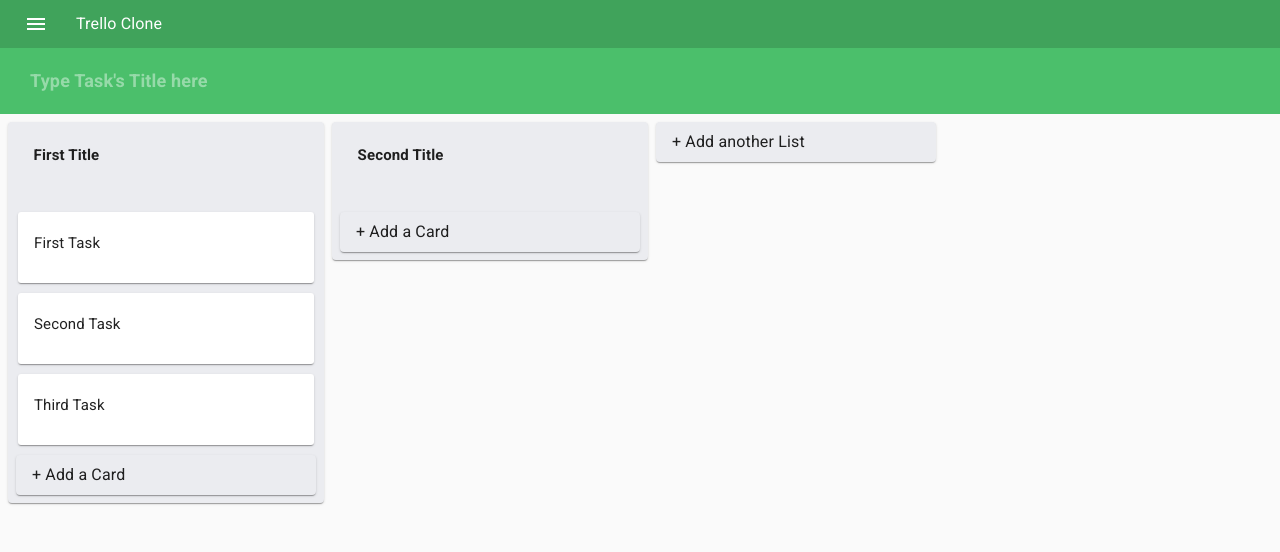
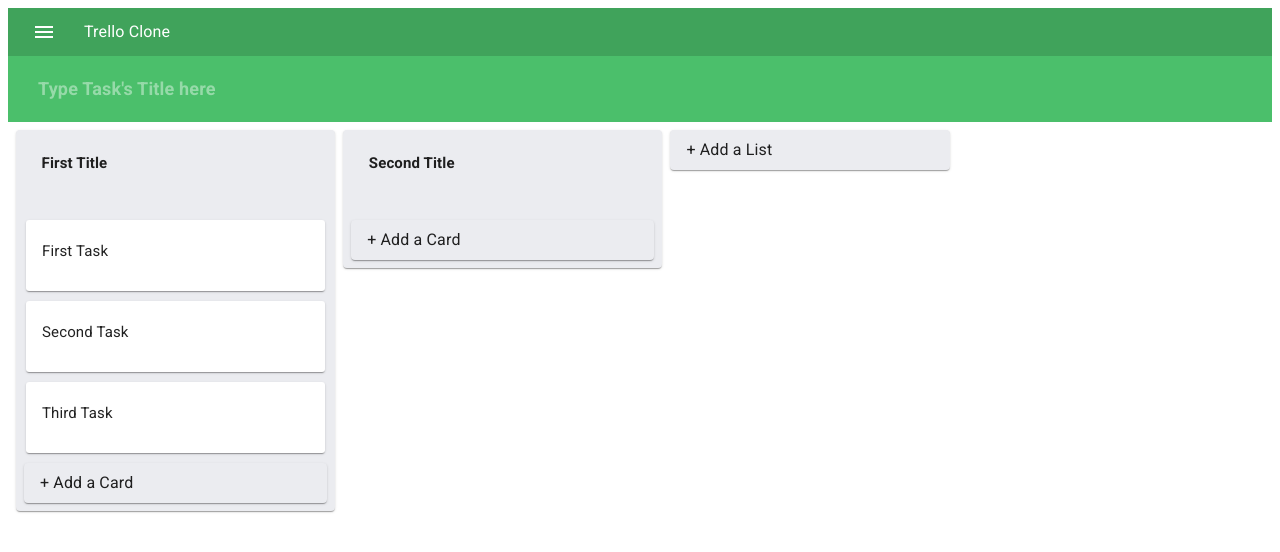
Before and after one commit to Danielkhakbaz/Trello-Clone-Edition, a React (Create React App) app: page / in a window 1280 px wide. Shown: the top 552 px of the page. Built offline with nearby package versions, Linux system fonts and the light colour scheme.

Commit message:
Refactoring The Code and Adding PropTypes

```diff
--- a/src/App.js
+++ b/src/App.js
@@ -1,18 +1,17 @@
 import React, { useState } from "react";
-import { v4 as uuid } from "uuid";
+import Navbar from "./components/Navbar/Navbar";
+import Nav from "./components/Nav/Nav";
 import List from "./components/List/List";
+import InputContainer from "./components/InputContainer/InputContainer";
+import StoreApi from "./utils/storeApi";
 import store from "./utils/store";
-import StoreApi from "./utils/storeApi";
-import InputContainer from "./components/Input/InputContainer";
 import { makeStyles } from "@material-ui/core/styles";
 import { DragDropContext, Droppable } from "react-beautiful-dnd";
-import Navbar from "./components/Navbar/Navbar";
-import Nav from "./components/Nav/Nav";
 
-const useStyle = makeStyles((theme) => ({
+const useStyle = makeStyles(() => ({
     root: {
+        width: "100%",
         minHeight: "100vh",
-        width: "100%",
         overflowY: "auto",
     },
     listContainer: {
@@ -20,18 +19,18 @@ const useStyle = makeStyles((theme) => ({
     },
 }));
 
-export default function App() {
+const App = () => {
+    const classes = useStyle();
+
     const [data, setData] = useState(store);
-    const classes = useStyle();
+    const [value, setValue] = useState("");
+
     const addMoreCard = (title, listId) => {
-        console.log(title, listId);
-
-        const newCardId = uuid();
+        const newCardId = data.length;
         const newCard = {
             id: newCardId,
             title,
         };
-
         const list = data.lists[listId];
         list.cards = [...list.cards, newCard];
 
@@ -42,16 +41,17 @@ export default function App() {
                 [listId]: list,
             },
         };
+
         setData(newState);
     };
-
     const addMoreList = (title) => {
-        const newListId = uuid();
+        const newListId = data.length;
         const newList = {
             id: newListId,
             title,
             cards: [],
         };
+
         const newState = {
             listIds: [...data.listIds, newListId],
             lists: {
@@ -59,9 +59,9 @@ export default function App() {
                 [newListId]: newList,
             },
         };
+
         setData(newState);
     };
-
     const updateListTitle = (title, listId) => {
         const list = data.lists[listId];
         list.title = title;
@@ -73,12 +73,11 @@ export default function App() {
                 [listId]: list,
             },
         };
+
         setData(newState);
     };
-
     const onDragEnd = (result) => {
         const { destination, source, draggableId, type } = result;
-        console.log("destination", destination, "source", source, draggableId);
 
         if (!destination) {
             return;
@@ -119,16 +118,14 @@ export default function App() {
                     [destinationList.id]: destinationList,
                 },
             };
+
             setData(newState);
         }
     };
-
-    const [value, setValue] = useState("");
-    const handle = (titleValue) => {
+    const handleTitleInput = (titleValue) => {
         setValue(titleValue);
     };
-
-    const handleDelete = (cardID) => {
+    const handleDeleteList = (cardID) => {
         const cards = data.lists.cards.filter((card) => card !== cardID);
         setData(cards);
     };
@@ -139,7 +136,7 @@ export default function App() {
         >
             <div className={classes.root}>
                 <Navbar />
-                <Nav inputValue={value} onChangeInput={handle} />
+                <Nav inputValue={value} onTitleChange={handleTitleInput} />
 
                 <DragDropContext onDragEnd={onDragEnd}>
                     <Droppable
@@ -157,10 +154,12 @@ export default function App() {
                                     const list = data.lists[listId];
                                     return (
                                         <List
+                                            index={index}
                                             list={list}
                                             key={listId}
-                                            index={index}
-                                            onHandleDeleteList={handleDelete}
+                                            onHandleDeleteList={
+                                                handleDeleteList
+                                            }
                                         />
                                     );
                                 })}
@@ -173,4 +172,6 @@ export default function App() {
             </div>
         </StoreApi.Provider>
     );
-}
+};
+
+export default App;
--- a/src/components/Cards.js
+++ b/src/components/Cards/Cards.js
@@ -2,6 +2,7 @@ import React, { useState } from "react";
 import { Card, CardContent, InputBase } from "@material-ui/core";
 import { makeStyles } from "@material-ui/core/styles";
 import { Draggable } from "react-beautiful-dnd";
+import PropTypes from "prop-types";
 
 const useStyle = makeStyles(() => ({
     card: {
@@ -15,12 +16,14 @@ const useStyle = makeStyles(() => ({
         fontSize: "15px",
     },
 }));
-export default function Cards({ card, index }) {
+
+const Cards = ({ card, index }) => {
     const styles = useStyle();
 
-    const [tastTitle, setTaskTitle] = useState(card.title);
+    const [tastTitleCard, setTaskTitleCard] = useState(card.title);
+
     const settitleListValue = (titleValue) => {
-        setTaskTitle(titleValue);
+        setTaskTitleCard(titleValue);
     };
     const controlEnterKey = (e) => {
         if (e.keyCode === 13) {
@@ -40,7 +43,7 @@ export default function Cards({ card, index }) {
                     <CardContent>
                         <InputBase
                             className={styles.input}
-                            value={tastTitle}
+                            value={tastTitleCard}
                             placeholder="Type Task's Title here"
                             fullWidth
                             onChange={(e) =>
@@ -53,4 +56,11 @@ export default function Cards({ card, index }) {
             )}
         </Draggable>
     );
-}
+};
+
+Cards.propTypes = {
+    card: PropTypes.object.isRequired,
+    index: PropTypes.number.isRequired,
+};
+
+export default Cards;
--- a/src/components/Input/InputCard.js
+++ b/src/components/InputCard/InputCard.js
@@ -1,8 +1,9 @@
 import React, { useState, useContext } from "react";
 import { Paper, InputBase, Button, IconButton } from "@material-ui/core";
+import { makeStyles, fade } from "@material-ui/core/styles";
 import ClearIcon from "@material-ui/icons/Clear";
-import { makeStyles, fade } from "@material-ui/core/styles";
 import storeApi from "../../utils/storeApi";
+import PropTypes from "prop-types";
 
 const useStyle = makeStyles((theme) => ({
     card: {
@@ -13,6 +14,9 @@ const useStyle = makeStyles((theme) => ({
     input: {
         margin: theme.spacing(1),
     },
+    confirm: {
+        margin: theme.spacing(0, 1, 1, 1),
+    },
     btnConfirm: {
         background: "#4bbf6b",
         color: "#fff",
@@ -20,16 +24,15 @@ const useStyle = makeStyles((theme) => ({
             background: fade("#4bbf6b", 0.75),
         },
     },
-    confirm: {
-        margin: theme.spacing(0, 1, 1, 1),
-    },
 }));
-export default function InputCard({ setOpen, listId, type }) {
+
+const InputCard = ({ setOpen, listId, type }) => {
     const classes = useStyle();
+
+    const [title, setTitle] = useState("");
     const { addMoreCard, addMoreList } = useContext(storeApi);
-    const [title, setTitle] = useState("");
 
-    const handleOnChange = (e) => {
+    const handleChangeInput = (e) => {
         setTitle(e.target.value);
     };
     const handleBtnConfirm = () => {
@@ -49,10 +52,6 @@ export default function InputCard({ setOpen, listId, type }) {
             <div>
                 <Paper className={classes.card}>
                     <InputBase
-                        onChange={handleOnChange}
-                        multiline
-                        onBlur={() => setOpen(false)}
-                        fullWidth
                         inputProps={{
                             className: classes.input,
                         }}
@@ -62,6 +61,10 @@ export default function InputCard({ setOpen, listId, type }) {
                                 ? "Enter a title of this card.."
                                 : "Enter list title..."
                         }
+                        fullWidth
+                        multiline
+                        onChange={handleChangeInput}
+                        onBlur={() => setOpen(false)}
                     />
                 </Paper>
             </div>
@@ -80,4 +83,12 @@ export default function InputCard({ setOpen, listId, type }) {
             </div>
         </div>
     );
-}
+};
+
+export default InputCard;
+
+InputCard.propTypes = {
+    setOpen: PropTypes.func,
+    listId: PropTypes.any,
+    type: PropTypes.string.isRequired,
+};
--- a/src/components/Input/InputContainer.js
+++ b/src/components/InputContainer/InputContainer.js
@@ -1,7 +1,8 @@
 import React, { useState } from "react";
+import InputCard from "../InputCard/InputCard";
 import { Paper, Typography, Collapse } from "@material-ui/core";
 import { makeStyles, fade } from "@material-ui/core/styles";
-import InputCard from "./InputCard";
+import PropTypes from "prop-types";
 
 const useStyle = makeStyles((theme) => ({
     root: {
@@ -9,22 +10,24 @@ const useStyle = makeStyles((theme) => ({
         marginTop: theme.spacing(1),
     },
     addCard: {
+        background: "#EBECF0",
+        margin: theme.spacing(0, 1, 1, 1),
         padding: theme.spacing(1, 1, 1, 2),
-        margin: theme.spacing(0, 1, 1, 1),
-        background: "#EBECF0",
         "&:hover": {
             backgroundColor: fade("#000", 0.25),
         },
     },
 }));
 
-export default function InputContainer({ listId, type }) {
+const InputContainer = ({ listId, type }) => {
     const classes = useStyle();
+
     const [open, setOpen] = useState(false);
+
     return (
         <div className={classes.root}>
             <Collapse in={open}>
-                <InputCard setOpen={setOpen} listId={listId} type={type} />
+                <InputCard listId={listId} type={type} setOpen={setOpen} />
             </Collapse>
             <Collapse in={!open}>
                 <Paper
@@ -32,12 +35,17 @@ export default function InputContainer({ listId, type }) {
                     onClick={() => setOpen(!open)}
                 >
                     <Typography>
-                        {type === "card"
-                            ? "+ Add a Card"
-                            : "+ Add another List"}
+                        {type === "card" ? "+ Add a Card" : "+ Add a List"}
                     </Typography>
                 </Paper>
             </Collapse>
         </div>
     );
-}
+};
+
+export default InputContainer;
+
+InputContainer.propTypes = {
+    listId: PropTypes.any,
+    type: PropTypes.string.isRequired,
+};
--- a/src/components/List/List.js
+++ b/src/components/List/List.js
@@ -1,10 +1,11 @@
 import React from "react";
-import { Paper, Typography, CssBaseline } from "@material-ui/core";
+import Title from "../Title/Title";
+import Cards from "../Cards/Cards";
+import InputContainer from "../InputContainer/InputContainer";
+import { Paper } from "@material-ui/core";
 import { makeStyles } from "@material-ui/core/styles";
-import Title from "./Title";
-import Cards from "../Cards";
-import InputContainer from "../Input/InputContainer";
 import { Droppable, Draggable } from "react-beautiful-dnd";
+import PropTypes from "prop-types";
 
 const useStyle = makeStyles((theme) => ({
     root: {
@@ -16,8 +17,10 @@ const useStyle = makeStyles((theme) => ({
         marginTop: theme.spacing(4),
     },
 }));
-export default function List({ list, index, onHandleDeleteList }) {
+
+const List = ({ list, index, onHandleDeleteList }) => {
     const classes = useStyle();
+
     return (
         <Draggable draggableId={list.id} index={index}>
             {(provided) => (
@@ -26,7 +29,6 @@ export default function List({ list, index, onHandleDeleteList }) {
                         className={classes.root}
                         {...provided.dragHandleProps}
                     >
-                        <CssBaseline />
                         <Title
                             title={list.title}
                             listId={list.id}
@@ -35,26 +37,33 @@ export default function List({ list, index, onHandleDeleteList }) {
                         <Droppable droppableId={list.id}>
                             {(provided) => (
                                 <div
+                                    className={classes.cardContainer}
                                     ref={provided.innerRef}
                                     {...provided.droppableProps}
-                                    className={classes.cardContainer}
                                 >
                                     {list.cards.map((card, index) => (
                                         <Cards
-                                            key={card.id}
                                             card={card}
                                             index={index}
+                                            key={card.id}
                                         />
                                     ))}
                                     {provided.placeholder}
                                 </div>
                             )}
                         </Droppable>
-
                         <InputContainer listId={list.id} type="card" />
                     </Paper>
                 </div>
             )}
         </Draggable>
     );
-}
+};
+
+export default List;
+
+List.propTypes = {
+    list: PropTypes.object.isRequired,
+    index: PropTypes.number.isRequired,
+    onHandleDeleteList: PropTypes.func.isRequired,
+};
--- a/src/components/Nav/Nav.jsx
+++ b/src/components/Nav/Nav.jsx
@@ -1,5 +1,5 @@
 import React from "react";
-import { Box, InputBase, AppBar } from "@material-ui/core";
+import { Box, InputBase } from "@material-ui/core";
 import { makeStyles } from "@material-ui/core/styles";
 import PropTypes from "prop-types";
 
@@ -20,7 +20,7 @@ const useStyles = makeStyles(() => ({
     },
 }));
 
-const Nav = ({ inputValue, onChangeInput }) => {
+const Nav = ({ inputValue, onTitleChange }) => {
     const styles = useStyles();
 
     const controlEnterKey = (e) => {
@@ -37,7 +37,7 @@ const Nav = ({ inputValue, onChangeInput }) => {
                         className={styles.input}
                         value={inputValue}
                         placeholder="Type Task's Title here"
-                        onChange={(e) => onChangeInput(e.currentTarget.value)}
+                        onChange={(e) => onTitleChange(e.currentTarget.value)}
                         onKeyDown={controlEnterKey}
                     />
                 </form>
@@ -48,7 +48,7 @@ const Nav = ({ inputValue, onChangeInput }) => {
 
 Nav.propTypes = {
     inputValue: PropTypes.string.isRequired,
-    onChangeInput: PropTypes.func.isRequired,
+    onChangeInput: PropTypes.any,
 };
 
 export default Nav;
--- a/src/components/List/Title.js
+++ b/src/components/Title/Title.js
@@ -1,7 +1,7 @@
-import React, { useState, useContext } from "react";
-import { InputBase, Paper, Box } from "@material-ui/core";
+import React, { useState } from "react";
+import { InputBase, Box } from "@material-ui/core";
 import { makeStyles } from "@material-ui/core/styles";
-import storeApi from "../../utils/storeApi";
+import PropTypes from "prop-types";
 
 const useStyles = makeStyles((theme) => ({
     list: {
@@ -15,6 +15,9 @@ const useStyles = makeStyles((theme) => ({
         margin: theme.spacing(1, 1, 0, 1),
         padding: theme.spacing(1),
     },
+    form: {
+        flexGrow: "1",
+    },
     input: {
         fontSize: "15px",
         fontWeight: "700",
@@ -24,48 +27,43 @@ const useStyles = makeStyles((theme) => ({
             backgroundColor: "hsla(0,0%,100%,.32)",
         },
     },
-    form: {
-        flexGrow: "1",
-    },
-    moreIcon: {
-        color: "black",
-        flexGrow: "1",
-        alignSelf: "center",
-    },
-    class: {
-        margin: theme.spacing(1),
-    },
-    card: {
-        margin: theme.spacing(1),
-    },
 }));
-export default function Title({ title, listId }) {
-    const [newTitle, setNewTitle] = useState(title);
-    const { updateListTitle } = useContext(storeApi);
+
+const Title = ({ title }) => {
     const styles = useStyles();
-    const handleOnChange = (value) => {
-        setNewTitle(value);
+
+    const [newTitleList, setNewTitleList] = useState(title);
+
+    const handleListTitle = (value) => {
+        setNewTitleList(value);
     };
-
     const controlEnterKey = (e) => {
         if (e.keyCode === 13) {
             e.preventDefault();
         }
     };
+
     return (
         <div className={styles.list}>
             <Box className={styles.box} p={1}>
                 <form className={styles.form} autoComplete="off" noValidate>
                     <InputBase
                         className={styles.input}
-                        value={newTitle}
+                        value={newTitleList}
                         placeholder="Type Task's Title here"
                         fullWidth
-                        onChange={(e) => handleOnChange(e.currentTarget.value)}
+                        onChange={(e) => handleListTitle(e.currentTarget.value)}
                         onKeyDown={controlEnterKey}
                     />
                 </form>
             </Box>
         </div>
     );
-}
+};
+
+Title.propTypes = {
+    title: PropTypes.string.isRequired,
+    listId: PropTypes.string.isRequired,
+};
+
+export default Title;
```
Also changed, not shown: src/utils/ImageApi.js (deleted, +0 -21 lines).
